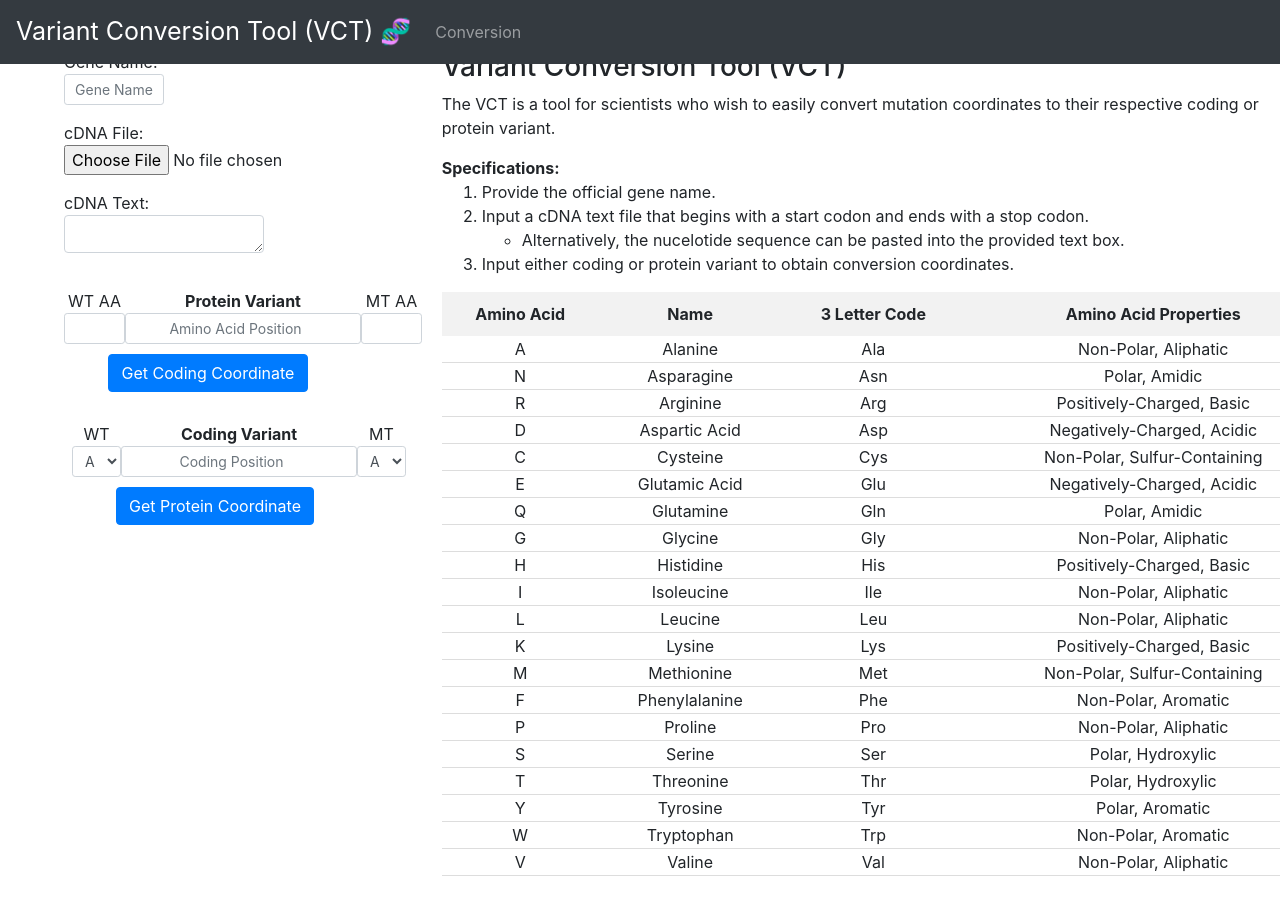
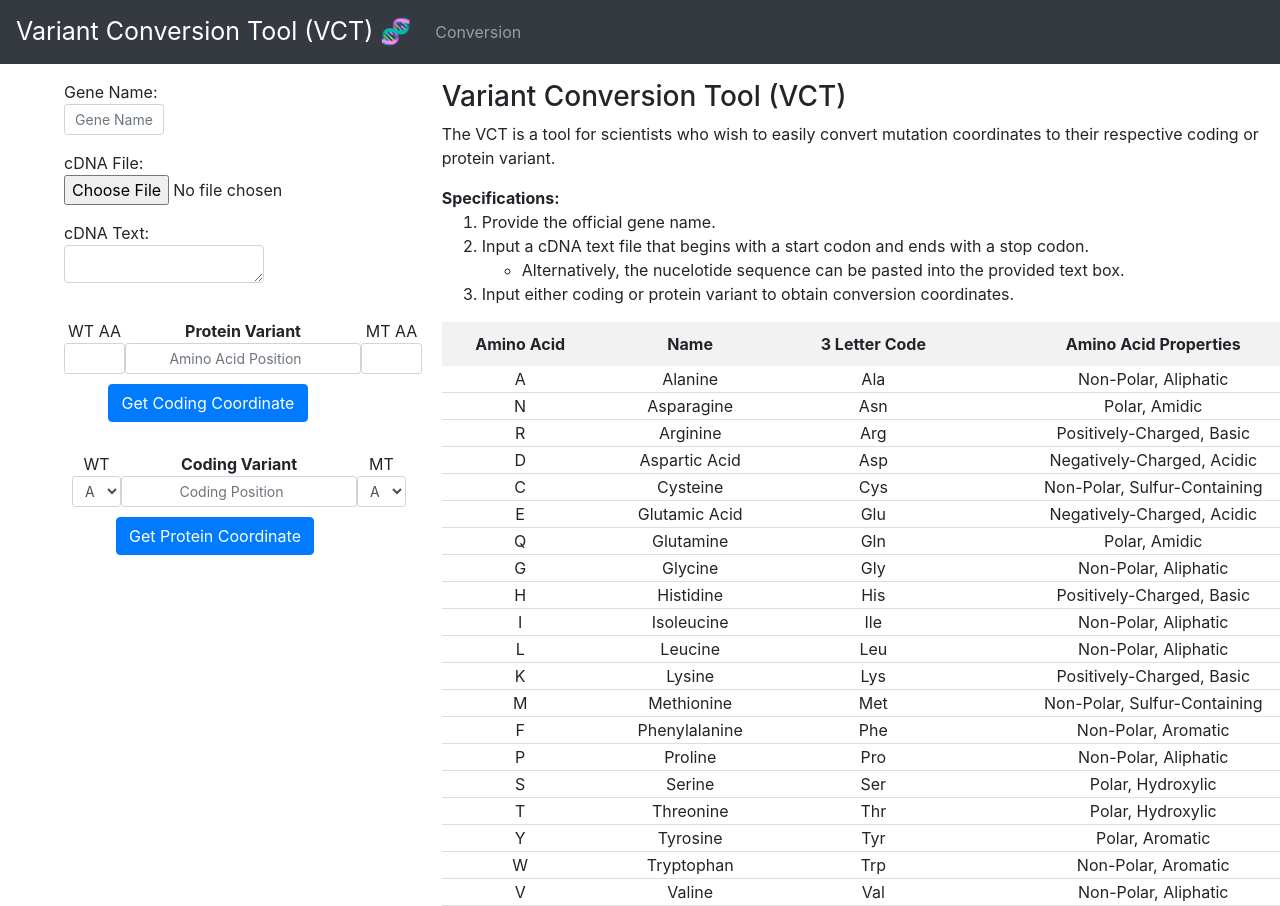
Before and after one commit to JustinzGit/variant_conversion_tool, a Django app: page /conversion/ in a window 1280 px wide; the page is wider, and only the part inside the window is pictured. Before the commit the page ends 876 px from the top of that part, so only its background shows below. Run offline with Django 3.2, Linux system fonts and the light colour scheme; some libraries are stand-ins or nearby versions.

Commit message:
ensure navbar doesn't block content

```diff
--- a/conversion/static/conversion/styles.css
+++ b/conversion/static/conversion/styles.css
@@ -1,10 +1,10 @@
 .col-md-4 {
     padding-left: 5%;
-    padding-top: 50px;
+    padding-top: 80px;
 }
 
 .col-md-8 {
-    padding-top: 50px;
+    padding-top: 80px;
 }
 
 /*Gene name input*/
```
